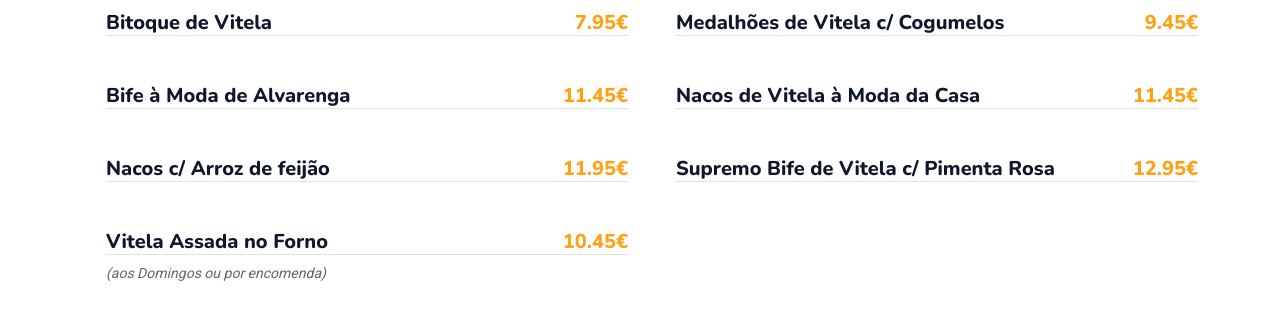
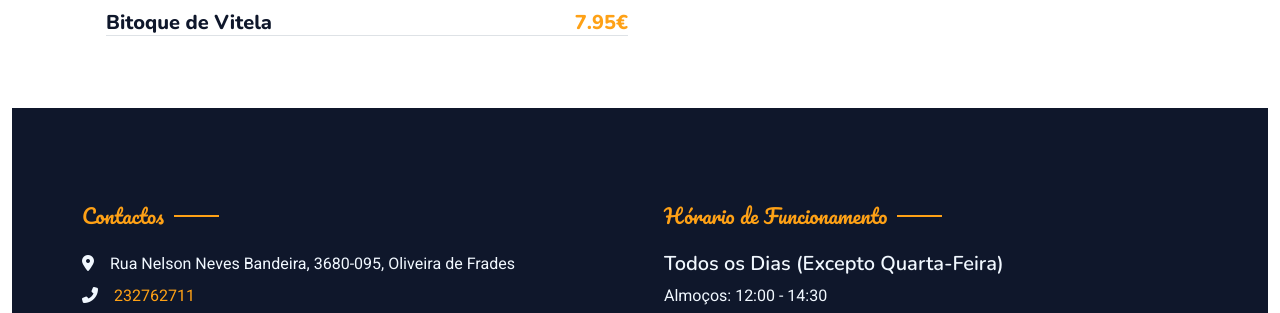
Before and after one commit to kalu13999/Mirante, a plain HTML site: page menu.html in a window 1280 px wide. Shown: the part 383-696 px from the top of the page. Drawn offline with nearby package versions, Linux system fonts and the light colour scheme.

Commit message:
Update menu.html

```diff
--- a/menu.html
+++ b/menu.html
@@ -209,73 +209,7 @@
                                         </div>
                                         </div>
                                     </div>
-                                    <div class='col-lg-6'>
-                                        <div class='d-flex align-items-center'>
-                                        <div class='w-100 d-flex flex-column text-start ps-4'>
-                                        <h5 class='d-flex justify-content-between border-bottom pb-2'>
-                                        <span>Medalhões de Vitela c/ Cogumelos</span >
-                                        <span class='text-primary'>9.45€</span>
-                                        </h5>
-                                        <small class='fst-italic'></small><p></p>
-                                        </div>
-                                        </div>
-                                    </div>
-                                    <div class='col-lg-6'>
-                                        <div class='d-flex align-items-center'>
-                                        <div class='w-100 d-flex flex-column text-start ps-4'>
-                                        <h5 class='d-flex justify-content-between border-bottom pb-2'>
-                                        <span>Bife à Moda de Alvarenga</span >
-                                        <span class='text-primary'>11.45€</span>
-                                        </h5>
-                                        <small class='fst-italic'></small><p></p>
-                                        </div>
-                                        </div>
-                                    </div>
-                                    <div class='col-lg-6'>
-                                        <div class='d-flex align-items-center'>
-                                        <div class='w-100 d-flex flex-column text-start ps-4'>
-                                        <h5 class='d-flex justify-content-between border-bottom pb-2'>
-                                        <span>Nacos de Vitela à Moda da Casa</span >
-                                        <span class='text-primary'>11.45€</span>
-                                        </h5>
-                                        <small class='fst-italic'></small><p></p>
-                                        </div>
-                                        </div>
-                                    </div>
-                                    <div class='col-lg-6'>
-                                        <div class='d-flex align-items-center'>
-                                        <div class='w-100 d-flex flex-column text-start ps-4'>
-                                        <h5 class='d-flex justify-content-between border-bottom pb-2'>
-                                        <span>Nacos c/ Arroz de feijão</span >
-                                        <span class='text-primary'>11.95€</span>
-                                        </h5>
-                                        <small class='fst-italic'></small><p></p>
-                                        </div>
-                                        </div>
-                                    </div>
-                                    <div class='col-lg-6'>
-                                        <div class='d-flex align-items-center'>
-                                        <div class='w-100 d-flex flex-column text-start ps-4'>
-                                        <h5 class='d-flex justify-content-between border-bottom pb-2'>
-                                        <span>Supremo Bife de Vitela c/ Pimenta Rosa</span >
-                                        <span class='text-primary'>12.95€</span>
-                                        </h5>
-                                        <small class='fst-italic'></small><p></p>
-                                        </div>
-                                        </div>
-                                    </div>
-                                    <div class='col-lg-6'>
-                                        <div class='d-flex align-items-center'>
-                                        <div class='w-100 d-flex flex-column text-start ps-4'>
-                                        <h5 class='d-flex justify-content-between border-bottom pb-2'>
-                                        <span>Vitela Assada no Forno</span >
-                                        <span class='text-primary'>10.45€</span>
-                                        </h5>
-                                        <small class='fst-italic'>(aos Domingos ou por encomenda)</small><p></p>
-                                        </div>
-                                        </div>
-                                    </div>
-                            </div>
+                             </div>
                         </div>
                         <div id="tab-1" class="tab-pane fade show p-0">
                             <h2 style="margin-bottom: 36px;" class="section-title ff-secondary text-center text-primary fw-normal">
```
